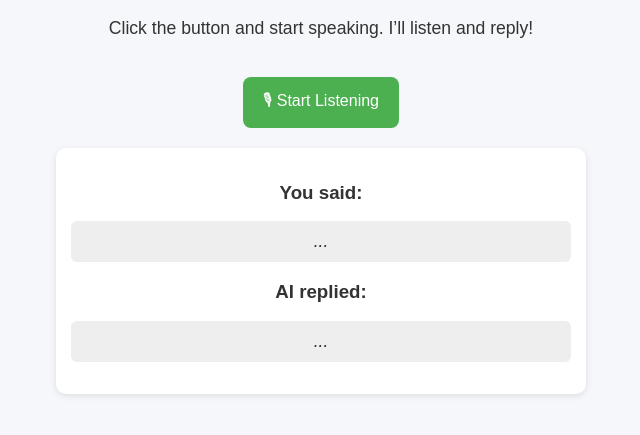
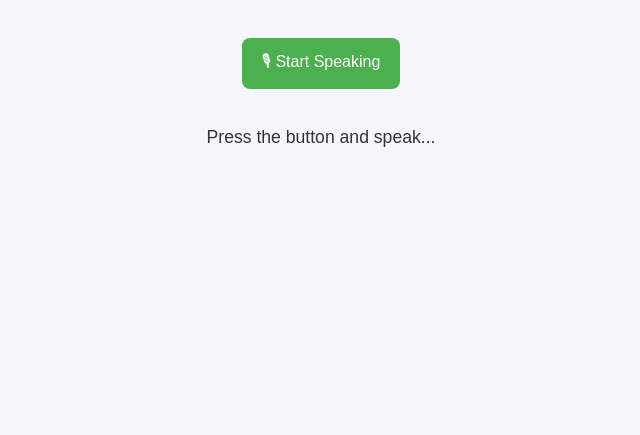
Before and after one commit to Princec1209/Voice-ai-assistant, a plain HTML site: page index.html in a window 1280 px wide. Shown: the part 71-506 px from the top of the page, without its empty margins (319-959 px from the left). Drawn offline with Linux system fonts and the light colour scheme.

Commit message:
Update index.html

```diff
--- a/index.html
+++ b/index.html
@@ -7,18 +7,12 @@
     <link rel="stylesheet" href="style.css">
 </head>
 <body>
-    <h1>🎤 Voice AI Assistant</h1>
-    <p>Click the button and start speaking. I’ll listen and reply!</p>
-
-    <button id="start-btn">🎙 Start Listening</button>
-
-    <div id="output">
-        <h3>You said:</h3>
-        <p id="user-text">...</p>
-        <h3>AI replied:</h3>
-        <p id="ai-text">...</p>
+    <div class="container">
+        <h1>🎤 Voice AI Assistant</h1>
+        <button id="startBtn">🎙 Start Speaking</button>
+        <p id="status">Press the button and speak...</p>
+        <div id="response"></div>
     </div>
-
     <script src="script.js"></script>
 </body>
 </html>
```
